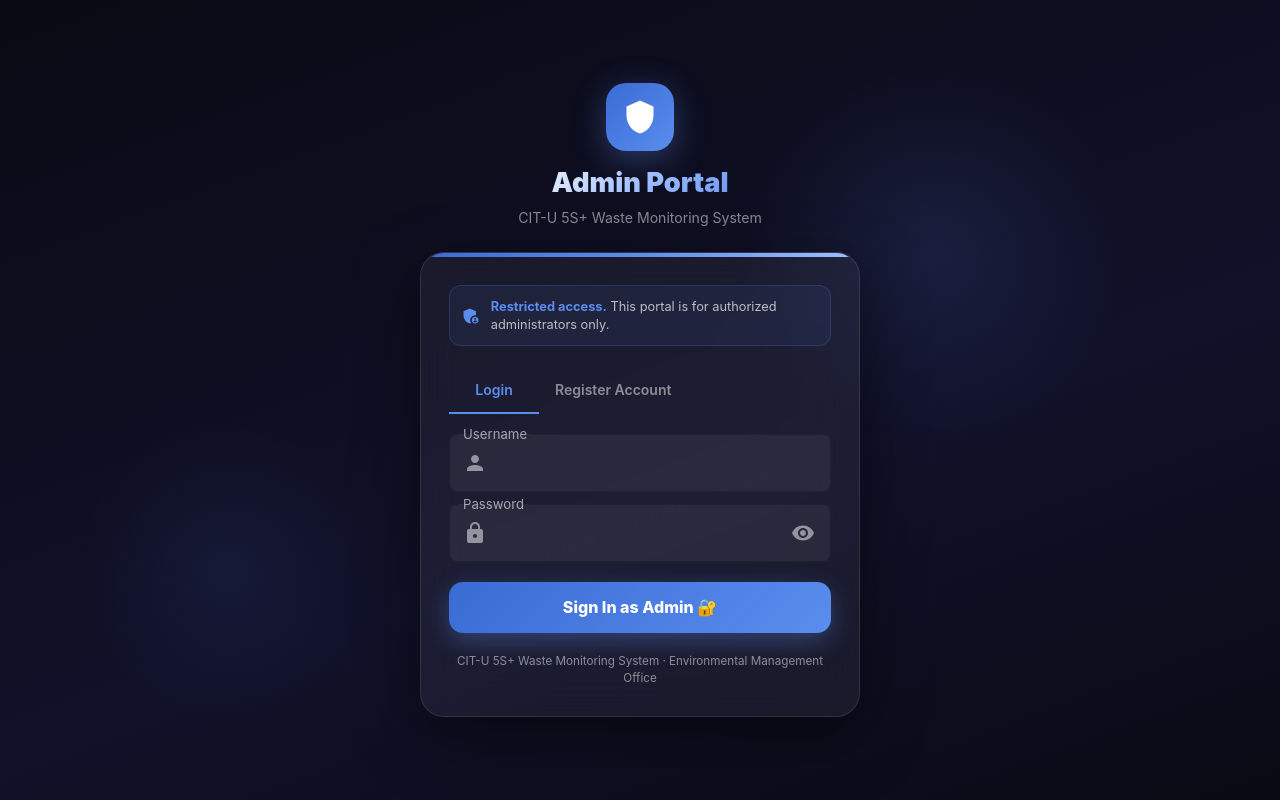
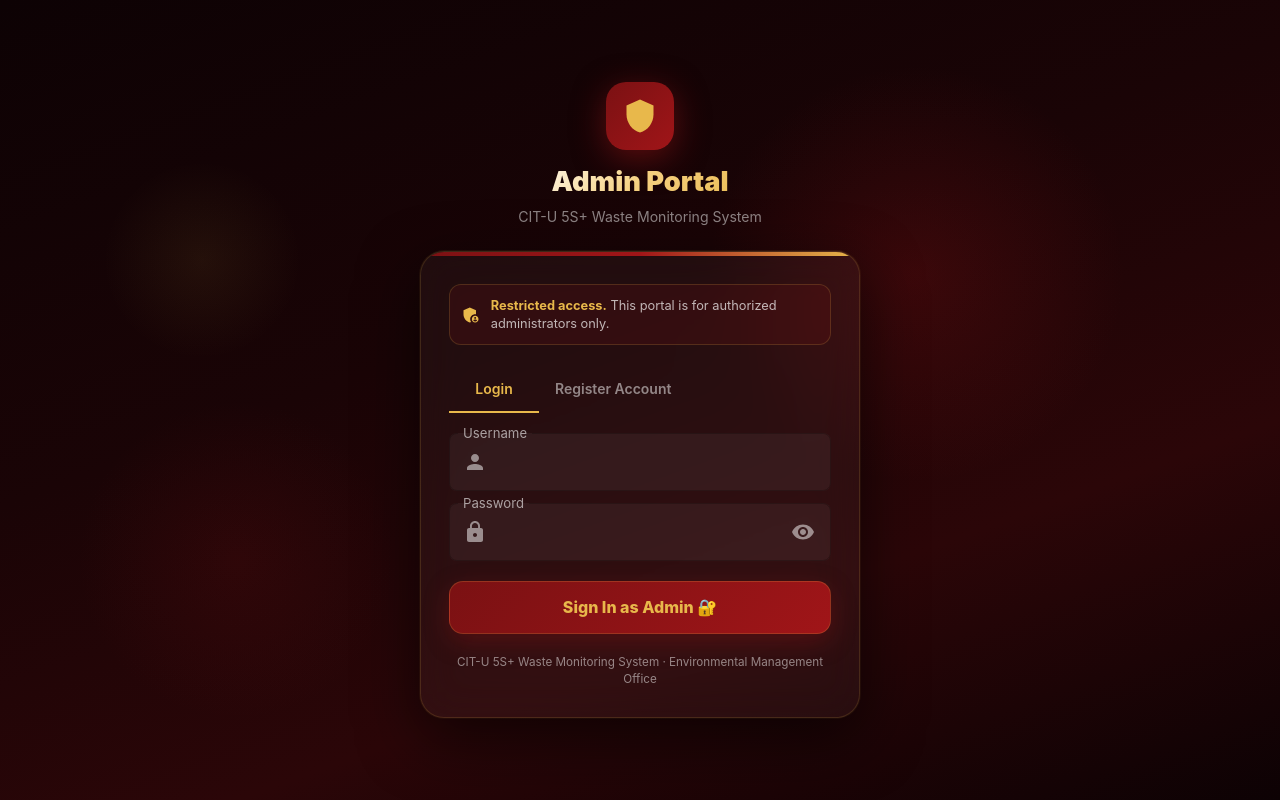
Before and after one commit to DVGabunada/CITU-WasteAnalytics, a React (Vite) app in the folder waste-analytics/: page /admin in a window 1280 px wide. Built offline with nearby package versions, Linux system fonts and the light colour scheme; no server answers.

Commit message:
fix: replace blue color scheme with maroon/gold on admin login page

```diff
--- a/waste-analytics/src/pages/AdminLoginPage.jsx
+++ b/waste-analytics/src/pages/AdminLoginPage.jsx
@@ -13,24 +13,24 @@ import {
 } from '@mui/icons-material';
 import { useAuth } from '../context/AuthContext';
 
-// ─── Permanently dark palette ─────────────────────────────────────────────────
+// ─── Permanently dark maroon palette ─────────────────────────────────────────
 const DARK = {
-    bg:         'linear-gradient(160deg, #0a0a14 0%, #11112a 60%, #0a0a14 100%)',
-    cardBg:     'rgba(255,255,255,0.05)',
-    cardBorder: '1px solid rgba(255,255,255,0.1)',
+    bg:         'linear-gradient(160deg, #0d0204 0%, #1a0406 40%, #2b0608 70%, #0d0204 100%)',
+    cardBg:     'rgba(255,255,255,0.04)',
+    cardBorder: '1px solid rgba(232,184,75,0.15)',
     text:       'white',
     muted:      'rgba(255,255,255,0.5)',
     divider:    'rgba(255,255,255,0.08)',
-    accent:     '#5b8dee',
-    accentDark: '#3a6bd4',
+    accent:     '#e8b84b',       // gold
+    accentDark: '#a01518',       // maroon
     inputSx: {
         '& .MuiOutlinedInput-root': {
             borderRadius: 2, color: 'white',
-            backgroundColor: 'rgba(255,255,255,0.06)',
+            backgroundColor: 'rgba(255,255,255,0.05)',
         },
         '& .MuiInputLabel-root': { color: 'rgba(255,255,255,0.6)' },
-        '& .MuiInputLabel-root.Mui-focused': { color: '#5b8dee' },
-        '& .MuiOutlinedInput-root.Mui-focused .MuiOutlinedInput-notchedOutline': { borderColor: '#5b8dee' },
+        '& .MuiInputLabel-root.Mui-focused': { color: '#e8b84b' },
+        '& .MuiOutlinedInput-root.Mui-focused .MuiOutlinedInput-notchedOutline': { borderColor: '#e8b84b' },
         '& .MuiInputBase-input': { color: 'white' },
         '& .MuiSvgIcon-root': { color: 'rgba(255,255,255,0.5)' },
     },
@@ -41,7 +41,7 @@ const AdminLoginPage = () => {
     const navigate = useNavigate();
     const { adminLogin, adminSignup } = useAuth();
 
-    const [tab, setTab]       = useState(0); // 0 = Login, 1 = Sign Up
+    const [tab, setTab]           = useState(0); // 0 = Login, 1 = Sign Up
     const [username, setUsername] = useState('');
     const [password, setPassword] = useState('');
     const [showPw, setShowPw]     = useState(false);
@@ -63,7 +63,6 @@ const AdminLoginPage = () => {
         if (!username.trim() || !password) { setError('Please fill in both fields.'); return; }
         if (password.length < 6) { setError('Password must be at least 6 characters.'); return; }
         setLoading(true);
-        // adminSignupAsAdmin always sets admin: true
         const result = await adminSignup(username.trim(), password, true);
         setLoading(false);
         if (!result.ok) { setError(result.error); return; }
@@ -79,17 +78,24 @@ const AdminLoginPage = () => {
             alignItems: 'center', justifyContent: 'center',
             position: 'relative',
         }}>
-            {/* Decorative orbs */}
+            {/* Decorative orbs — maroon glow */}
             <Box sx={{
                 position: 'absolute', top: '8%', right: '12%',
-                width: 380, height: 380,
-                background: 'radial-gradient(circle, rgba(91,141,238,0.12) 0%, transparent 70%)',
+                width: 420, height: 420,
+                background: 'radial-gradient(circle, rgba(160,21,24,0.22) 0%, transparent 70%)',
                 borderRadius: '50%', pointerEvents: 'none',
             }} />
             <Box sx={{
                 position: 'absolute', bottom: '10%', left: '6%',
-                width: 300, height: 300,
-                background: 'radial-gradient(circle, rgba(91,141,238,0.08) 0%, transparent 70%)',
+                width: 320, height: 320,
+                background: 'radial-gradient(circle, rgba(123,17,19,0.16) 0%, transparent 70%)',
+                borderRadius: '50%', pointerEvents: 'none',
+            }} />
+            {/* Gold accent orb */}
+            <Box sx={{
+                position: 'absolute', top: '20%', left: '8%',
+                width: 200, height: 200,
+                background: 'radial-gradient(circle, rgba(232,184,75,0.07) 0%, transparent 70%)',
                 borderRadius: '50%', pointerEvents: 'none',
             }} />
 
@@ -97,15 +103,15 @@ const AdminLoginPage = () => {
             <Box sx={{ textAlign: 'center', mb: 3, zIndex: 1 }}>
                 <Box sx={{
                     width: 68, height: 68, borderRadius: '20px', mx: 'auto', mb: 1.5,
-                    background: 'linear-gradient(135deg, #3a6bd4 0%, #5b8dee 100%)',
+                    background: 'linear-gradient(135deg, #7b1113 0%, #a01518 100%)',
                     display: 'flex', alignItems: 'center', justifyContent: 'center',
-                    boxShadow: '0 8px 32px rgba(91,141,238,0.35)',
+                    boxShadow: '0 8px 32px rgba(160,21,24,0.5)',
                 }}>
-                    <ShieldIcon sx={{ color: 'white', fontSize: 36 }} />
+                    <ShieldIcon sx={{ color: '#e8b84b', fontSize: 36 }} />
                 </Box>
                 <Typography sx={{
                     fontWeight: 900, fontSize: '1.7rem',
-                    background: 'linear-gradient(135deg, #ffffff 0%, #a0bfff 50%, #5b8dee 100%)',
+                    background: 'linear-gradient(135deg, #ffffff 0%, #f5d080 50%, #e8b84b 100%)',
                     WebkitBackgroundClip: 'text', WebkitTextFillColor: 'transparent', backgroundClip: 'text',
                 }}>
                     Admin Portal
@@ -122,24 +128,24 @@ const AdminLoginPage = () => {
                 border: DARK.cardBorder,
                 borderRadius: '24px',
                 backdropFilter: 'blur(20px)',
-                boxShadow: '0 20px 60px rgba(0,0,0,0.5)',
+                boxShadow: '0 20px 60px rgba(0,0,0,0.6), 0 0 0 1px rgba(232,184,75,0.08)',
                 overflow: 'hidden',
                 zIndex: 1,
             }}>
-                {/* Top accent bar */}
-                <Box sx={{ height: 4, background: 'linear-gradient(90deg, #3a6bd4 0%, #5b8dee 50%, #a0bfff 100%)' }} />
+                {/* Top accent bar — maroon → gold */}
+                <Box sx={{ height: 4, background: 'linear-gradient(90deg, #7b1113 0%, #a01518 50%, #e8b84b 100%)' }} />
 
                 <Box sx={{ p: { xs: 2.5, md: 3.5 } }}>
                     {/* Restricted notice */}
                     <Box sx={{
                         display: 'flex', alignItems: 'center', gap: 1.2, mb: 2.5,
                         p: 1.4, borderRadius: '12px',
-                        background: 'rgba(91,141,238,0.08)',
-                        border: '1px solid rgba(91,141,238,0.2)',
+                        background: 'rgba(160,21,24,0.12)',
+                        border: '1px solid rgba(232,184,75,0.18)',
                     }}>
-                        <AdminIcon sx={{ color: '#5b8dee', fontSize: 20, flexShrink: 0 }} />
+                        <AdminIcon sx={{ color: '#e8b84b', fontSize: 20, flexShrink: 0 }} />
                         <Typography sx={{ fontSize: '0.8rem', color: 'rgba(255,255,255,0.7)', lineHeight: 1.4 }}>
-                            <strong style={{ color: '#5b8dee' }}>Restricted access.</strong> This portal is for authorized administrators only.
+                            <strong style={{ color: '#e8b84b' }}>Restricted access.</strong> This portal is for authorized administrators only.
                         </Typography>
                     </Box>
 
@@ -149,9 +155,9 @@ const AdminLoginPage = () => {
                         onChange={(_, v) => { setTab(v); setError(''); }}
                         sx={{
                             mb: 2.5,
-                            '& .MuiTabs-indicator': { bgcolor: '#5b8dee' },
+                            '& .MuiTabs-indicator': { bgcolor: '#e8b84b' },
                             '& .MuiTab-root': { color: DARK.muted, fontWeight: 600, textTransform: 'none' },
-                            '& .Mui-selected': { color: '#5b8dee !important' },
+                            '& .Mui-selected': { color: '#e8b84b !important' },
                         }}
                     >
                         <Tab label="Login" />
@@ -206,7 +212,7 @@ const AdminLoginPage = () => {
 
                     {tab === 1 && (
                         <Typography sx={{ fontSize: '0.74rem', color: DARK.muted, mb: 2, lineHeight: 1.5 }}>
-                            New accounts are automatically granted <strong style={{ color: '#5b8dee' }}>admin privileges</strong>. Only share this URL with authorized staff.
+                            New accounts are automatically granted <strong style={{ color: '#e8b84b' }}>admin privileges</strong>. Only share this URL with authorized staff.
                         </Typography>
                     )}
 
@@ -215,14 +221,15 @@ const AdminLoginPage = () => {
                         disabled={loading}
                         onClick={tab === 0 ? handleLogin : handleSignup}
                         sx={{
-                            background: 'linear-gradient(135deg, #3a6bd4 0%, #5b8dee 100%)',
-                            color: 'white', fontWeight: 800, fontSize: '1rem',
+                            background: 'linear-gradient(135deg, #7b1113 0%, #a01518 100%)',
+                            color: '#e8b84b', fontWeight: 800, fontSize: '1rem',
                             borderRadius: '14px', py: 1.4,
-                            boxShadow: '0 8px 24px rgba(91,141,238,0.35)',
+                            boxShadow: '0 8px 24px rgba(123,17,19,0.45)',
+                            border: '1px solid rgba(232,184,75,0.2)',
                             '&:hover': {
-                                background: 'linear-gradient(135deg, #2e5ab8 0%, #4a7de0 100%)',
+                                background: 'linear-gradient(135deg, #a01518 0%, #c62828 100%)',
                                 transform: 'translateY(-2px)',
-                                boxShadow: '0 12px 32px rgba(91,141,238,0.45)',
+                                boxShadow: '0 12px 32px rgba(123,17,19,0.55)',
                             },
                             transition: 'all 0.3s ease', textTransform: 'none',
                         }}
```
